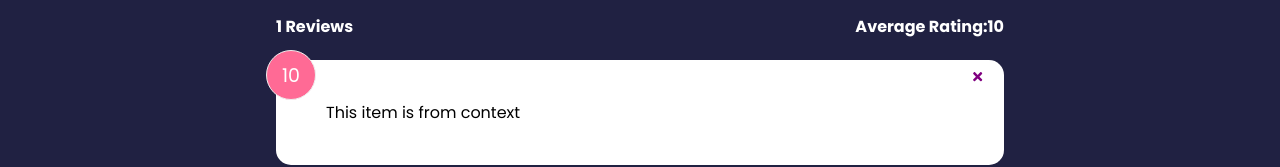
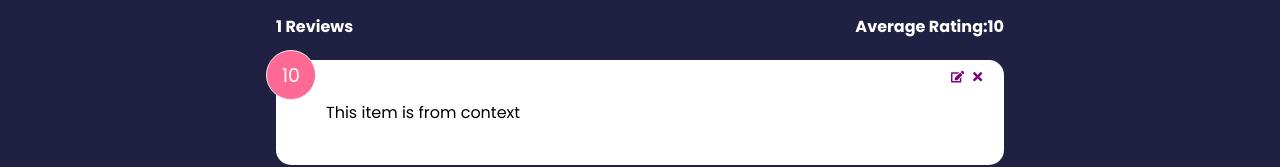
Before and after one commit to ogishikabashi/feedback_app, a React (Create React App) app in the folder feedback-app/: page / in a window 1280 px wide. Shown: the part 399-566 px from the top of the page. Built offline with nearby package versions, Linux system fonts and the light colour scheme.

Commit message:
add the update button

```diff
--- a/feedback-app/src/components/FeedbackItem.jsx
+++ b/feedback-app/src/components/FeedbackItem.jsx
@@ -1,10 +1,10 @@
 import PropTypes from 'prop-types'
 import Card from './shared/Card'
-import {FaTimes} from 'react-icons/fa'
+import {FaTimes, FaEdit} from 'react-icons/fa'
 import { useContext } from 'react'
 import FeedbackContext from '../context/FeedbackContext'
 function FeedbackItem({item}) {
-    const {deleteFeedback} = useContext(FeedbackContext)
+    const {deleteFeedback, editFeedback} = useContext(FeedbackContext)
 
 
     return (
@@ -12,6 +12,9 @@
             <div className="num-display">{ item.rating }</div>
             <button onClick={() => deleteFeedback(item.id)} className="close">
                 <FaTimes color='purple' />
+            </button>
+            <button className='edit' onClick={() => editFeedback(item)}>
+                <FaEdit color = 'purple' />
             </button>
             <div className="text-display">{ item.text }</div>
 
```
